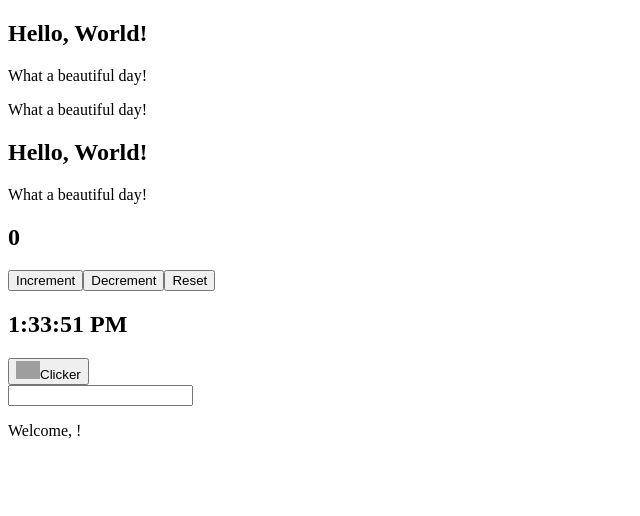
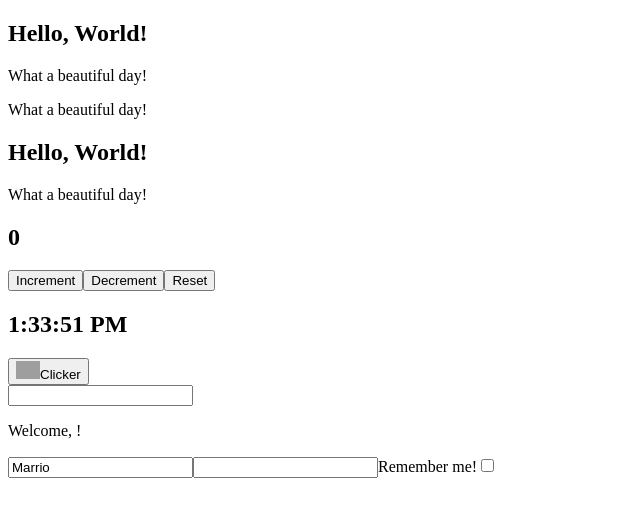
Before and after one commit to Eno-Mario/react, a React (Vite) app: page / in a window 1280 px wide. Shown: the top 516 px of the page, without its empty margins (0-640 px from the left). Built offline with nearby package versions, Linux system fonts and the light colour scheme; grey boxes are pictures that could not be loaded.

Commit message:
soluzione

```diff
--- a/src/App.jsx
+++ b/src/App.jsx
@@ -7,6 +7,7 @@ import Counter from "./Counter";
 import Clock from "./Clock";
 import MouseClicker from "./MouseClicker";
 import InteractiveWelcome from "./InteractiveWelcome";
+import Login from "./Login";
 
 function App() {
   function handleShowCurrentTime () {
@@ -24,6 +25,7 @@ function App() {
       <Clock/>
       <MouseClicker/>
       <InteractiveWelcome/>
+      <Login/>
     </div>
   );
 }
--- /dev/null
+++ b/src/Login.jsx
@@ -0,0 +1,33 @@
+import React from 'react'
+import { useState } from 'react'
+
+export default function Login() {
+    const [data, setData] = useState({
+        username: 'Marrio',
+        password: '',
+        save: false
+    })
+
+    function handleInput (event) {
+        const value = event.target.value;
+        const name = event.target.name;
+        const checked = event.target.checked;
+        const type = event.target.type;
+
+        setData((data)=> {
+            return {
+                ...data,
+                [name]: type === "checkbox" ? checked : value
+            }
+        })
+    }
+
+  return (
+    <div>
+        <input name="username" type="text" value={data.username} onChange={handleInput} />
+        <input name="password" type="password" value={data.password} onChange={handleInput} />
+        <label htmlFor="save">Remember me!</label>
+        <input name="save" type="checkbox" checked={data.save} onChange={handleInput} />
+    </div>
+  )
+}
```
Also changed, not shown: 1 other file (tests, documents, lock files or other folders).
